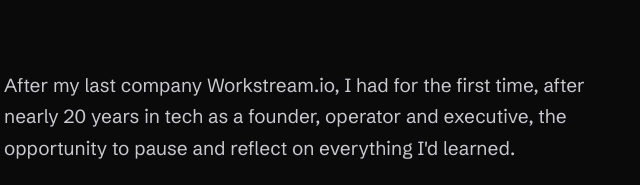
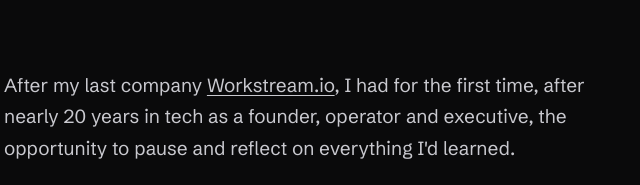
Before and after one commit to nickfreund/freund.com-website, a plain HTML site: page index.html in a window 1280 px wide. Shown: the part 759-944 px from the top of the page, 589-1229 px from the left. Drawn offline with Linux system fonts and the light colour scheme.

Commit message:
Link Workstream.io mentions to workstream-2021.webflow.io
Co-Authored-By: Claude Opus 5.5 <noreply@anthropic.com>
Claude-Session: https://claude.ai/code/session_01LiwDfS6SKfEinaMCcm1bi7

```diff
--- a/index.html
+++ b/index.html
@@ -504,7 +504,7 @@ CEOs accelerate </h1>
     <div class="wrap trust-inner reveal">
       <span class="trust-label">20+ years building inside</span>
       <div class="trust-logos">
-        <img class="tlogo" src="assets/logo-workstream-white.png" alt="Workstream.io" style="height:22px;width:auto" />
+        <a href="https://workstream-2021.webflow.io/" target="_blank" rel="noopener"><img class="tlogo" src="assets/logo-workstream-white.png" alt="Workstream.io" style="height:22px;width:auto" /></a>
         <span class="tword tesla">TESLA</span>
         <span class="tword">BetterCloud</span>
         <span class="naceo-lock"><img src="assets/logo-naceo-wordmark-white.png" alt="Not Another CEO" style="height:15px;width:auto" /></span>
@@ -528,7 +528,7 @@ CEOs accelerate </h1>
       </div>
     </div>
     <div class="about-body">
-      <p class="reveal">After my last company Workstream.io, I had for the first time, after nearly 20 years in tech as a founder, operator and executive, the opportunity to pause and reflect on everything I'd learned.</p>
+      <p class="reveal">After my last company <a href="https://workstream-2021.webflow.io/" target="_blank" rel="noopener" style="text-decoration:underline;text-underline-offset:3px">Workstream.io</a>, I had for the first time, after nearly 20 years in tech as a founder, operator and executive, the opportunity to pause and reflect on everything I'd learned.</p>
       <p class="reveal">I started writing on Substack to pay forward my lessons and serve others. Over time, founders began reaching out to hear more, share what was happening in their business, and get my perspective.</p>
       <p class="reveal">I found myself incredibly passionate about serving other Founder/CEOs, helping them avoid my mistakes, build amazing businesses, and navigate the huge sacrifices the journey demands of us.</p>
       <p class="reveal">Today I am co-founder of Not Another CEO, the #1 place for CEOs to grow themselves and their companies. I spend my days serving our 35K subscribers, leading our 500-member Founder/CEO Club, and working directly with CEOs as a coach.</p>
```
